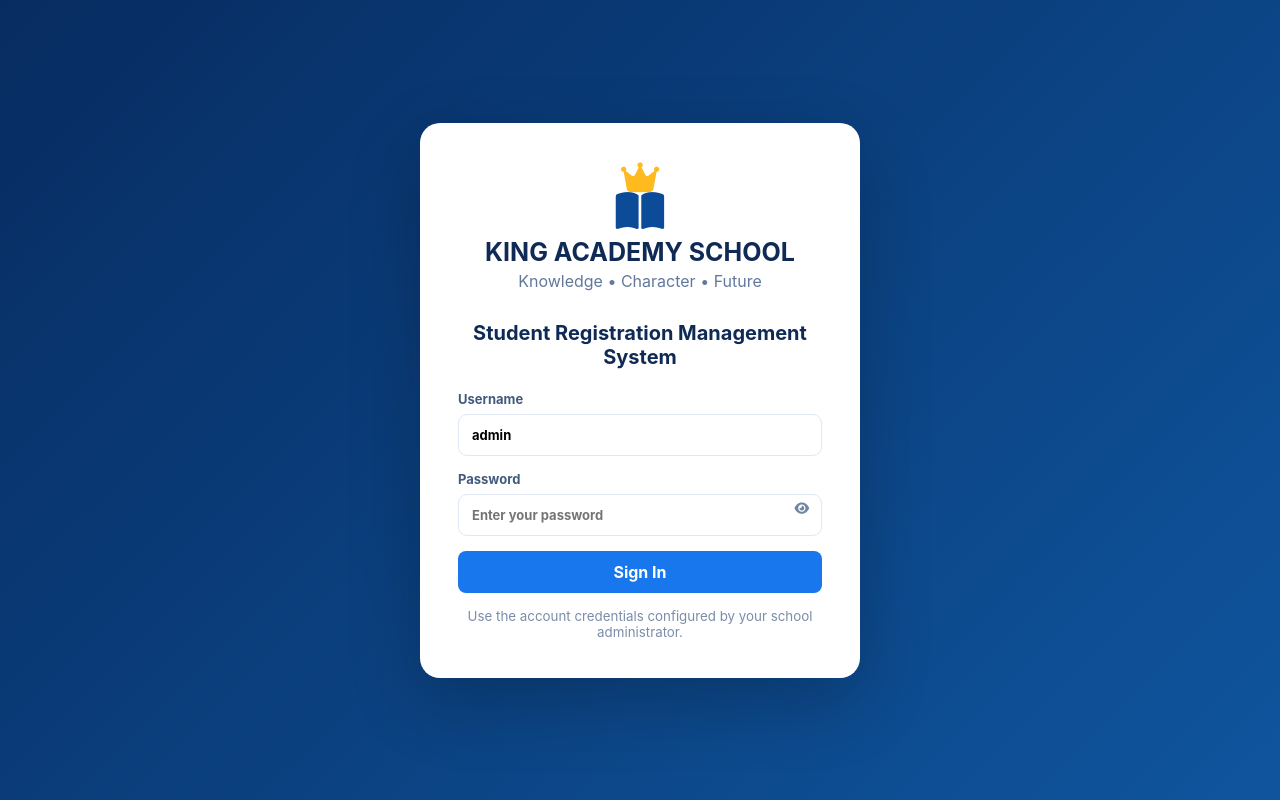
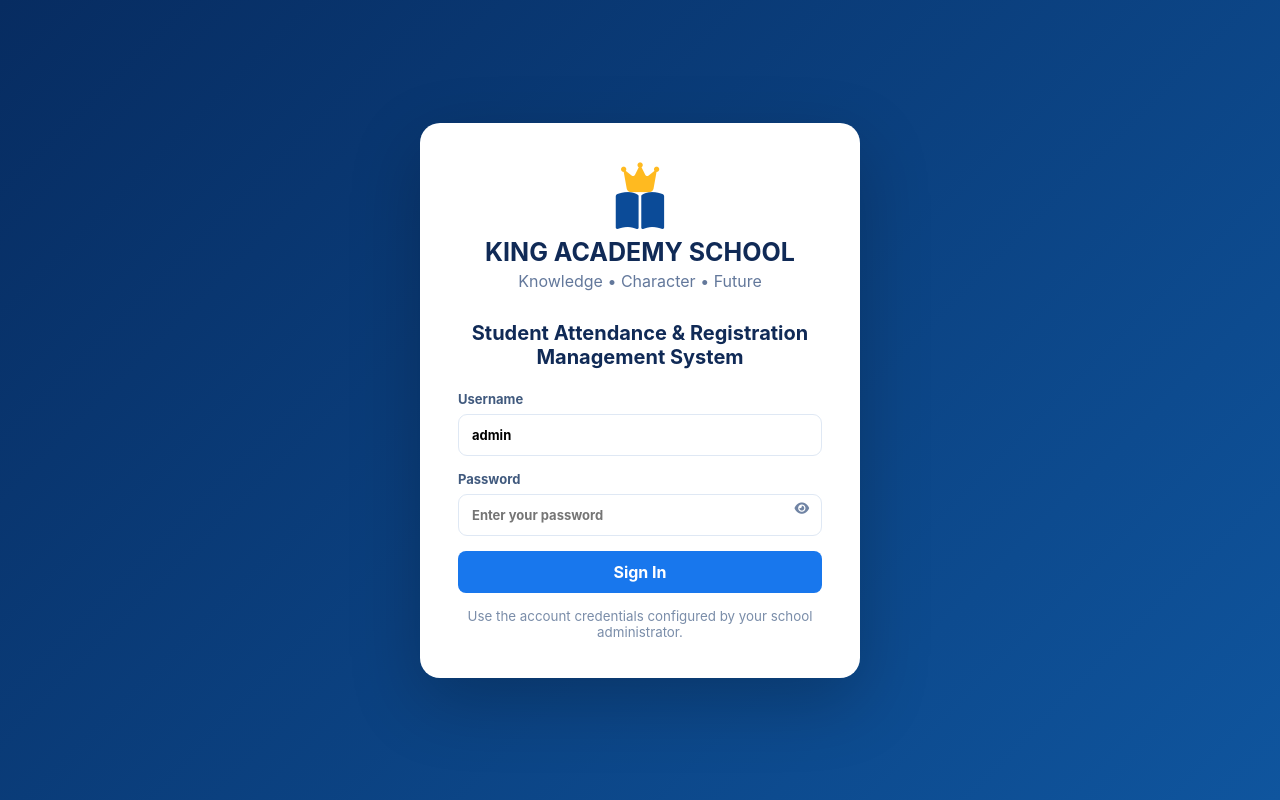
Before and after one commit to tareofficial1234-cyber/king-academy-student-registration-system, a website: page public/index.html in a window 1280 px wide. Drawn offline with Linux system fonts and the light colour scheme; no server answers.

Commit message:
Update King Academy branding across login and header

```diff
--- a/public/index.html
+++ b/public/index.html
@@ -11,13 +11,13 @@
 <section id="loginPage" class="login-page">
   <div class="login-card">
     <div class="brand-center"><div class="logo-mark"><i class="fa-solid fa-crown"></i><i class="fa-solid fa-book-open"></i></div><h1>KING ACADEMY SCHOOL</h1><p>Knowledge • Character • Future</p></div>
-    <h2>Student Registration Management System</h2>
+    <h2>Student Attendance & Registration Management System</h2>
     <form id="loginForm"><label>Username<input id="username" value="admin" required></label><label>Password<div class="password-wrap"><input id="password" type="password" autocomplete="current-password" placeholder="Enter your password" required><button type="button" id="togglePass"><i class="fa-solid fa-eye"></i></button></div></label><button class="btn primary full" type="submit">Sign In</button></form>
     <small>Use the account credentials configured by your school administrator.</small>
   </div>
 </section>
 <div id="app" class="app hidden">
-<header class="topbar"><div class="school-brand"><div class="mini-logo"><i class="fa-solid fa-crown"></i><i class="fa-solid fa-book-open"></i></div><div><strong>KING ACADEMY SCHOOL</strong><span>Knowledge • Character • Future</span></div></div><div class="top-title">Student Registration Management System</div><div class="top-user"><button class="icon-btn" title="Notifications"><i class="fa-regular fa-bell"></i><b>3</b></button><div class="avatar"><i class="fa-solid fa-user"></i></div><div><strong>Admin</strong><span>Administrator</span></div><button id="logoutBtn" class="icon-btn" title="Logout"><i class="fa-solid fa-right-from-bracket"></i></button></div></header>
+<header class="topbar"><div class="school-brand"><div class="mini-logo"><i class="fa-solid fa-crown"></i><i class="fa-solid fa-book-open"></i></div><div><strong>KING ACADEMY SCHOOL</strong><span>Knowledge • Character • Future</span></div></div><div class="top-title">Student Attendance & Registration Management System</div><div class="top-user"><button class="icon-btn" title="Notifications"><i class="fa-regular fa-bell"></i><b>3</b></button><div class="avatar"><i class="fa-solid fa-user"></i></div><div><strong>Admin</strong><span>Administrator</span></div><button id="logoutBtn" class="icon-btn" title="Logout"><i class="fa-solid fa-right-from-bracket"></i></button></div></header>
 <div class="layout">
 <aside class="sidebar">
 <nav>
```
